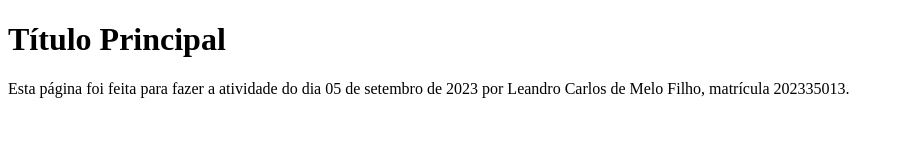
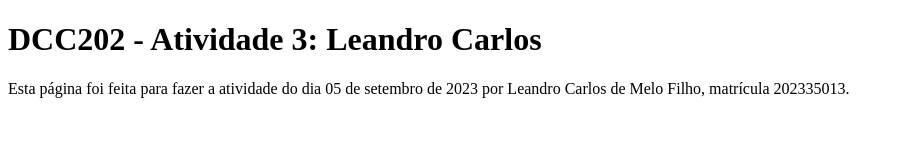
Before and after one commit to ufjf-dcc202/ufjf-dcc202-2023-3-b-atv3-melo-leandro, a website: page index.html in a window 1280 px wide. Shown: the whole page, without its empty margins (0-904 px from the left). Drawn offline with Linux system fonts and the light colour scheme.

Commit message:
corrige o titulo principal e do main

```diff
--- a/tests/index.html
+++ b/index.html
@@ -3,12 +3,13 @@
 <head>
     <meta charset="UTF-8">
     <meta name="viewport" content="width=device-width, initial-scale=1.0">
-    <title>DCC 202 - Atividade 3: Leandro Carlos de Melo Filho</title>
+    <title>DCC202 - Atividade 3: Leandro Carlos</title>
 </head>
 <body>
     <main>
-        <h1>Título Principal</h1>
+        <h1>DCC202 - Atividade 3: Leandro Carlos</h1>
             <p>Esta página foi feita para fazer a atividade do dia 05 de setembro de 2023 por Leandro Carlos de Melo Filho, matrícula 202335013.</p>
-    </main>
+        <h2></h2>
+        </main>
 </body>
 </html>
```
